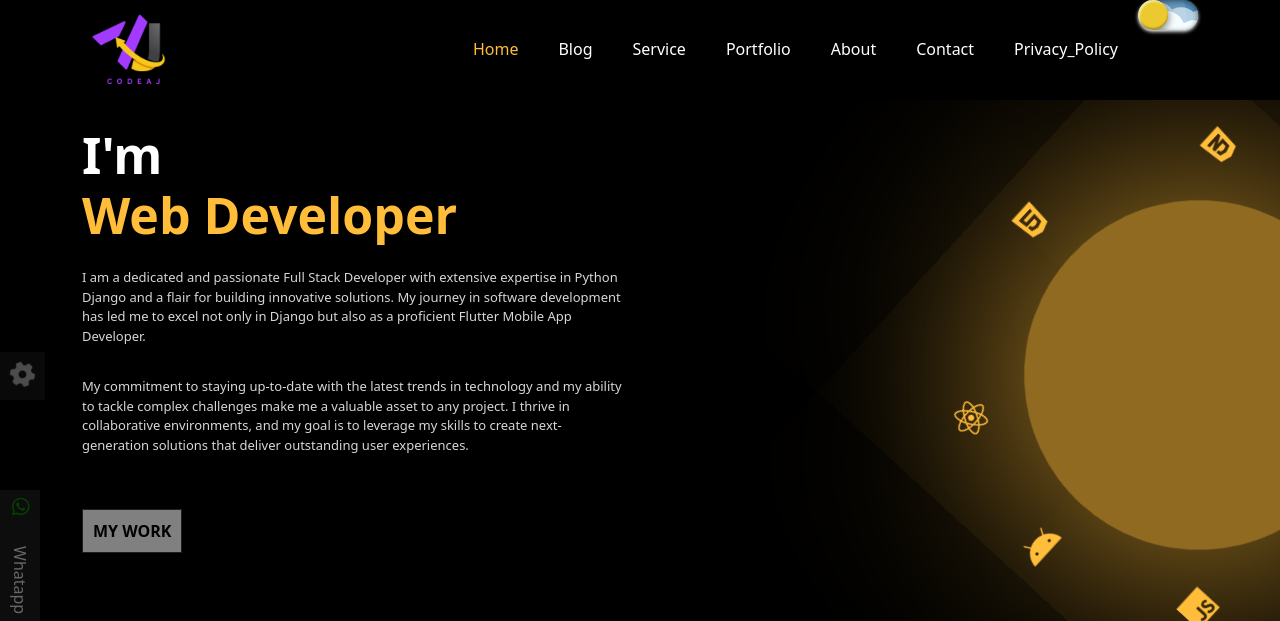
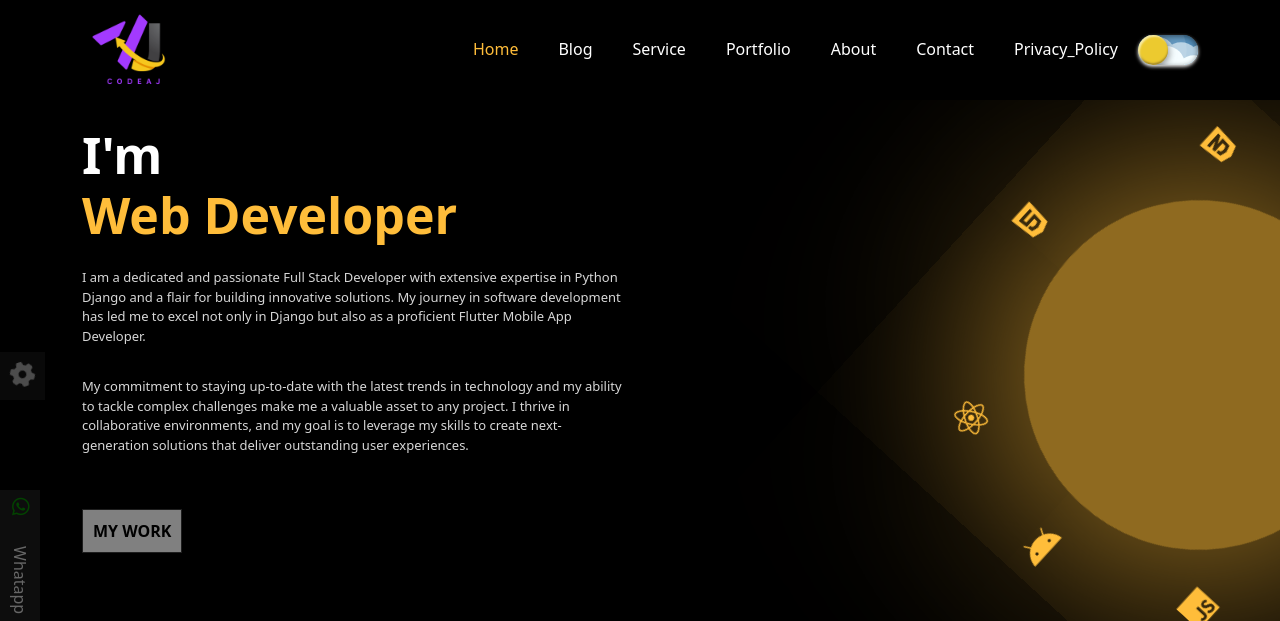
Before and after one commit to codeaj4u/codeajay-main, a Django app: page / in a window 1280 px wide. Shown: the top 621 px of the page. Run offline with Django 4.2, Linux system fonts and the light colour scheme; data that the repository does not hold is empty; some libraries are stand-ins or nearby versions.

Commit message:
dark and light mode

```diff
--- a/templates/nav.html
+++ b/templates/nav.html
@@ -302,7 +302,7 @@
 
 
 
-                            <label class="theme-switch">
+                            <label class="theme-switch " style="margin-top: 35px;">
                                 <input type="checkbox" class="theme-switch__checkbox" id="lightdark">
                                 <div class="theme-switch__container">
                                   <div class="theme-switch__clouds"></div>
```
